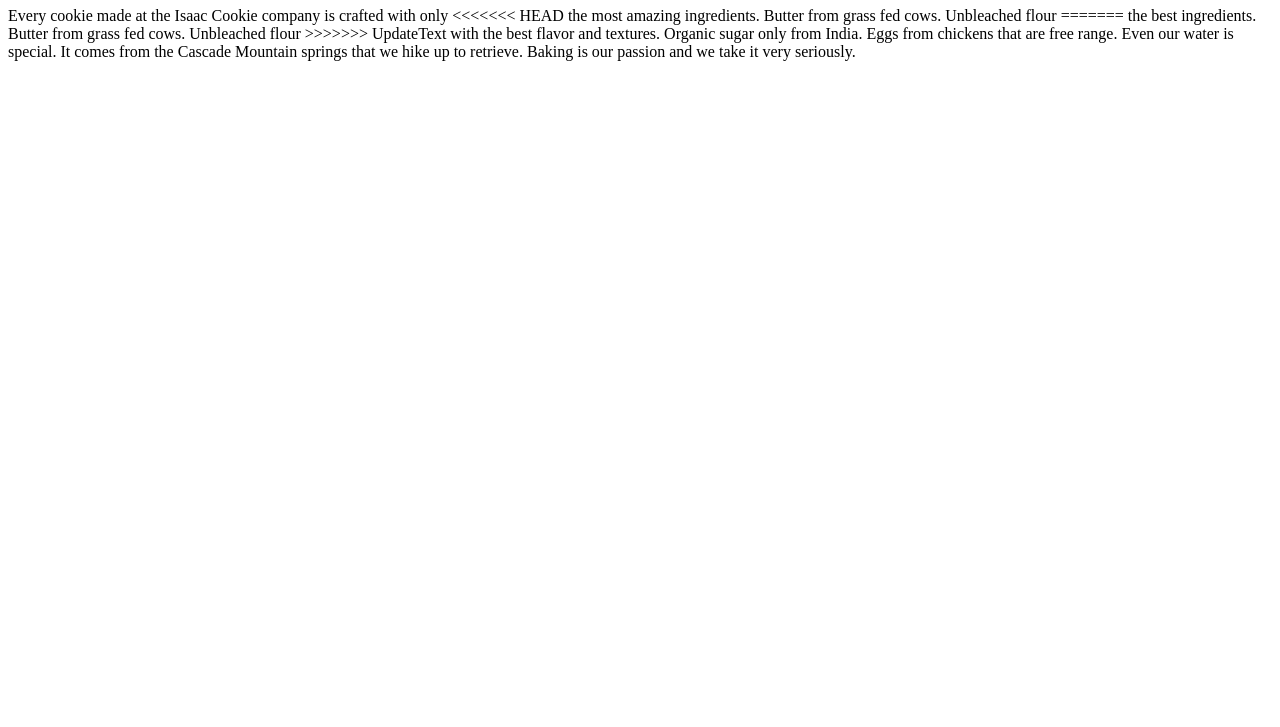
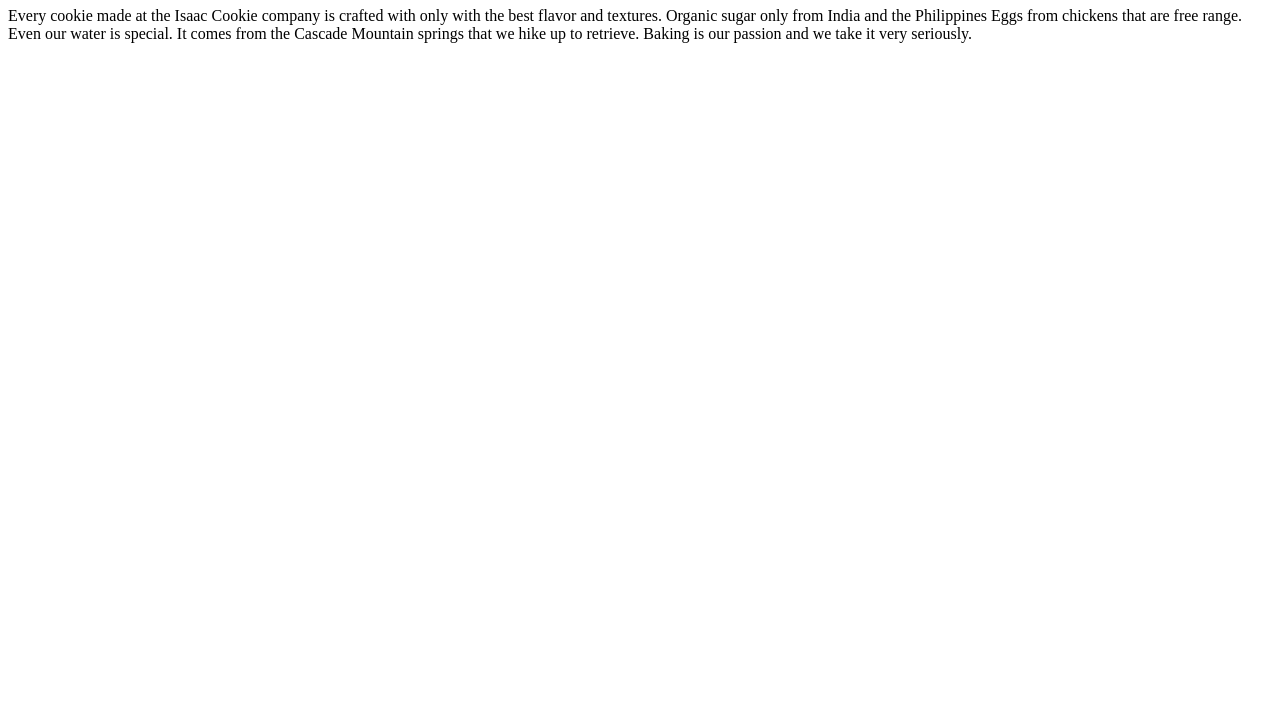
Before and after one commit to 2eezy77/IsaacCookieCompany.com, a plain HTML site: page index.htm in a window 1280 px wide. Shown: the part 73-800 px from the top of the page. Drawn offline with Linux system fonts and the light colour scheme.

Commit message:
Update index.htm

```diff
--- a/index.htm
+++ b/index.htm
@@ -4,12 +4,7 @@
 
 <h1>Deliciousness in every bite!</h1>
 <p>Every cookie made at the Isaac Cookie company is crafted with only
-<<<<<<< HEAD
-    the most amazing ingredients. Butter from grass fed cows. Unbleached flour
-=======
-    the best ingredients. Butter from grass fed cows. Unbleached flour
->>>>>>> UpdateText
-     with the best flavor and textures. Organic sugar only from India. Eggs
+     with the best flavor and textures. Organic sugar only from India and the Philippines Eggs
       from chickens that are free range. Even our water is special.
       It comes from the Cascade Mountain springs that we hike up to retrieve.
       Baking is our passion and we take it very seriously.</p>
```
